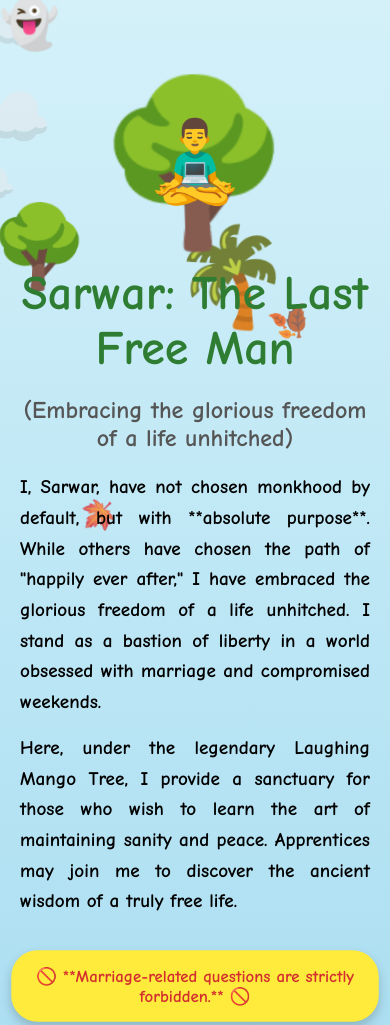
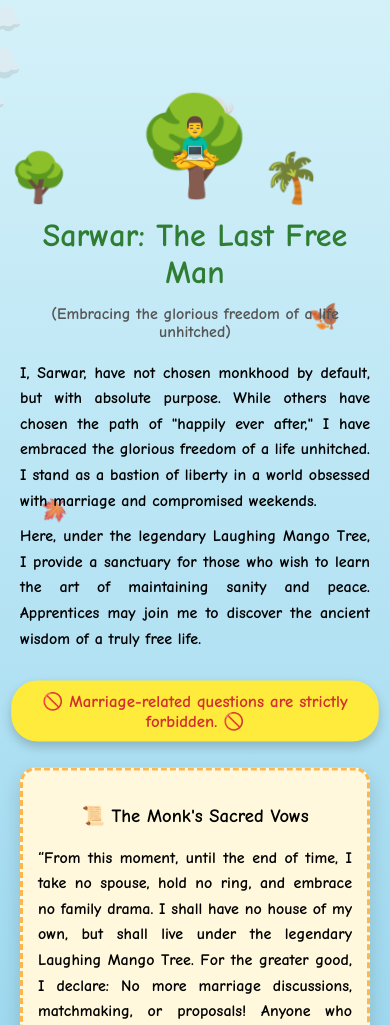
Before and after one commit to Md-GolamSarwar-E-Azam/sarwarthemonk, a plain HTML site: page index.html in a window 390 px wide. Shown: the top 1025 px of the page. Drawn offline with Linux system fonts and the light colour scheme.

Commit message:
Update index.html

```diff
--- a/index.html
+++ b/index.html
@@ -13,6 +13,8 @@
       overflow-x: hidden;
       text-align: center;
     }
+
+    /* Clouds */
     .cloud {
       position: absolute;
       font-size: 3rem;
@@ -26,17 +28,23 @@
       0% { left: -15%; }
       100% { left: 110%; }
     }
+
     .scene {
       padding: 100px 20px 50px;
       position: relative;
       z-index: 2;
+      max-width: 100%;
+      overflow: hidden;
     }
+
+    /* Monk Scene */
     .monk-scene {
       position: relative;
       display: inline-block;
       margin: 20px 0;
       z-index: 3;
     }
+
     .main-tree {
       position: absolute;
       font-size: 10rem;
@@ -50,12 +58,14 @@
       0% { transform: translateX(-50%) rotate(-3deg); }
       100% { transform: translateX(-50%) rotate(3deg); }
     }
+
     .monk-with-laptop {
       position: relative;
       font-size: 5rem;
       animation: float 2s ease-in-out infinite alternate;
-      z-index: 0;
+      z-index: 3;
     }
+
     .laptop-on-lap {
       position: absolute;
       font-size: 1.5rem;
@@ -64,27 +74,18 @@
       transform: translate(-50%, -50%);
       z-index: 1;
     }
+
     @keyframes float {
       0% { transform: translateY(0px); }
       100% { transform: translateY(-10px); }
     }
-    h1 {
-      font-size: 3rem;
-      color: #2e7d32;
-      margin-bottom: 10px;
-    }
-    h2 {
-      font-size: 1.5rem;
-      color: #555;
-      margin-bottom: 20px;
-    }
-    p {
-      font-size: 1.2rem;
-      max-width: 750px;
-      margin: 15px auto;
-      line-height: 1.6;
-      text-align: justify;
-    }
+
+    /* Text */
+    h1 { font-size: 3rem; color: #2e7d32; margin-bottom: 10px; }
+    h2 { font-size: 1.5rem; color: #555; margin-bottom: 20px; }
+    p { font-size: 1.2rem; max-width: 750px; margin: 15px auto; line-height: 1.6; text-align: justify; }
+
+    /* Scroll */
     .scroll {
       margin-top: 30px;
       background: #fff8dc;
@@ -100,6 +101,8 @@
       0% { transform: translateY(0); }
       100% { transform: translateY(-5px); }
     }
+
+    /* Buttons and bubbles */
     .btn {
       display: inline-block;
       margin-top: 20px;
@@ -118,6 +121,7 @@
       transform: scale(1.1) rotate(-2deg);
       background: #e65100;
     }
+
     .bubble {
       display: inline-block;
       background: #ffeb3b;
@@ -134,11 +138,14 @@
       50% { transform: scale(1.05); }
       100% { transform: scale(1); }
     }
+
     footer {
       margin-top: 50px;
       font-size: 0.9rem;
       color: #555;
     }
+
+    /* Portfolio link */
     .portfolio-link {
       display: inline-block;
       margin-top: 20px;
@@ -160,13 +167,15 @@
       0%, 100% { transform: rotate(-2deg); }
       50% { transform: rotate(2deg); }
     }
+
+    /* Leaves falling */
     .leaf {
       position: absolute;
       top: -10%;
       font-size: 2rem;
       animation: fall linear infinite;
       opacity: 0.7;
-      z-index: 1;
+      z-index: 2;
     }
     .leaf:nth-child(odd) { animation-duration: 8s; left: 20%; }
     .leaf:nth-child(even) { animation-duration: 12s; left: 70%; }
@@ -174,12 +183,14 @@
       0% { transform: translateY(0) rotate(0deg); }
       100% { transform: translateY(110vh) rotate(360deg); }
     }
+
+    /* Ghosts */
     .ghost {
       position: absolute;
       font-size: 3rem;
       animation: floatGhost 6s ease-in-out infinite;
       opacity: 0.7;
-      z-index: 1;
+      z-index: 2;
     }
     .ghost:nth-child(1) { left: 40%; top: 250px; animation-delay: 0s; }
     .ghost:nth-child(2) { left: 60%; top: 280px; animation-delay: 3s; }
@@ -188,8 +199,11 @@
       50% { transform: translateY(-15px) rotate(5deg); }
       100% { transform: translateY(0) rotate(-5deg); }
     }
+
     .extra-tree1 { position:absolute; left:10%; top:200px; font-size:5rem; animation: sway 4s ease-in-out infinite alternate; z-index: 1; }
     .extra-tree2 { position:absolute; right:10%; top:220px; font-size:6rem; animation: sway 5s ease-in-out infinite alternate; z-index: 1; }
+
+    /* Thank you message */
     .thank-you-message {
       position: fixed;
       top: 50%;
@@ -215,10 +229,32 @@
       visibility: visible;
       transform: translate(-50%, -50%) scale(1.1);
     }
-    .thank-you-message .emoji {
-        display: block;
-        font-size: 3.5rem;
-        margin-bottom: 10px;
+    .thank-you-message .emoji { display: block; font-size: 3.5rem; margin-bottom: 10px; }
+
+    /* ---------------- MOBILE RESPONSIVE ---------------- */
+    @media (max-width: 600px) {
+      .cloud { font-size: 2rem; top: auto; }
+      .cloud:nth-child(2) { top: 40px; font-size: 2.5rem; }
+      .cloud:nth-child(3) { top: 80px; font-size: 2rem; }
+
+      .leaf { font-size: 1.5rem; }
+      .leaf:nth-child(odd) { left: 10%; }
+      .leaf:nth-child(even) { left: 80%; }
+
+      .extra-tree1, .extra-tree2 { font-size: 3rem; top: 150px; }
+      .ghost { font-size: 2rem; top: auto; left: 50%; margin-top: 100px; }
+
+      .main-tree { font-size: 6rem; top: -30px; }
+      .monk-with-laptop { font-size: 3rem; }
+      .laptop-on-lap { font-size: 1rem; top: 65%; }
+
+      h1 { font-size: 2rem; }
+      h2 { font-size: 1rem; }
+      p { font-size: 1rem; margin: 10px auto; }
+      .scroll { padding: 15px; max-width: 90%; }
+      .bubble { font-size: 1rem; padding: 10px 15px; }
+      .btn { font-size: 1rem; padding: 10px 20px; }
+      .portfolio-link { font-size: 1rem; padding: 8px 20px; }
     }
   </style>
 </head>
@@ -226,25 +262,31 @@
   <div class="cloud">☁️</div>
   <div class="cloud">☁️</div>
   <div class="cloud">☁️</div>
+
   <div class="leaf">🍂</div>
   <div class="leaf">🍁</div>
   <div class="leaf">🍂</div>
+
   <div class="extra-tree1">🌳</div>
   <div class="extra-tree2">🌴</div>
+
   <div class="ghost">👻</div>
   <div class="ghost">👻</div>
 
   <div class="scene">
     <div class="monk-scene">
       <div class="main-tree">🌳</div>
-        <div class="monk-with-laptop" role="img" aria-label="A meditating monk">🧘‍♂️<span class="laptop-on-lap" role="img" aria-label="A laptop">💻</span></div>
+      <div class="monk-with-laptop" role="img" aria-label="A meditating monk">
+        🧘‍♂️
+        <span class="laptop-on-lap" role="img" aria-label="A laptop">💻</span>
+      </div>
     </div>
 
     <h1>Sarwar: The Last Free Man</h1>
     <h2>(Embracing the glorious freedom of a life unhitched)</h2>
 
     <p>
-      I, Sarwar, have not chosen monkhood by default, but with **absolute purpose**. While others have chosen the path of "happily ever after," I have embraced the glorious freedom of a life unhitched. I stand as a bastion of liberty in a world obsessed with marriage and compromised weekends.
+      I, Sarwar, have not chosen monkhood by default, but with <b>absolute purpose</b>. While others have chosen the path of "happily ever after," I have embraced the glorious freedom of a life unhitched. I stand as a bastion of liberty in a world obsessed with marriage and compromised weekends.
     </p>
 
     <p>
@@ -252,18 +294,17 @@
     </p>
 
     <div class="bubble">
-      🚫 **Marriage-related questions are
-	strictly forbidden.** 🚫
+      🚫 <b>Marriage-related questions are strictly forbidden.</b> 🚫
     </div>
 
     <div class="scroll">
       <h3>📜 The Monk's Sacred Vows</h3>
       <p>
-        “From this moment, until the end of time, I take no spouse, hold no ring, and embrace no family drama. I shall have no house of my own, but shall live under the legendary Laughing Mango Tree. For the greater good, I declare: **No more marriage discussions, matchmaking, or proposals!** Anyone who speaks of such things shall be banished from this sacred site. All are welcome to meditate, bring snacks (snacks = enlightenment fuel 🍪), or simply bask in the glorious freedom that awaits.”
+        “From this moment, until the end of time, I take no spouse, hold no ring, and embrace no family drama. I shall have no house of my own, but shall live under the legendary Laughing Mango Tree. For the greater good, I declare: <b>No more marriage discussions, matchmaking, or proposals!</b> Anyone who speaks of such things shall be banished from this sacred site. All are welcome to meditate, bring snacks (snacks = enlightenment fuel 🍪), or simply bask in the glorious freedom that awaits.”
       </p>
     </div>
 
-    <a href="#" id="acceptMonkhoodBtn" class="btn">🙏 Accept my Monkhood</a><br>
+    <a href="#" id="acceptMonkhoodBtn" class="btn" role="button">🙏 Accept my Monkhood</a><br>
 
     <a class="portfolio-link" href="https://md-golamsarwar-e-azam.github.io/portfolio-site/" target="_blank">
       🌟 Click if you are curious about my past 🌟
@@ -282,16 +323,20 @@
   </div>
 
   <script>
+    const thankYouMessage = document.getElementById('thankYouMessage');
     document.getElementById('acceptMonkhoodBtn').addEventListener('click', function(event) {
       event.preventDefault();
-      const thankYouMessage = document.getElementById('thankYouMessage');
-
       thankYouMessage.classList.add('show');
 
       setTimeout(() => {
         thankYouMessage.classList.remove('show');
       }, 3000);
     });
+
+    // Allow clicking thank you message to dismiss immediately
+    thankYouMessage.addEventListener('click', () => {
+      thankYouMessage.classList.remove('show');
+    });
   </script>
 </body>
 </html>
```
Lines whose indentation alone changed are shown as unchanged.
